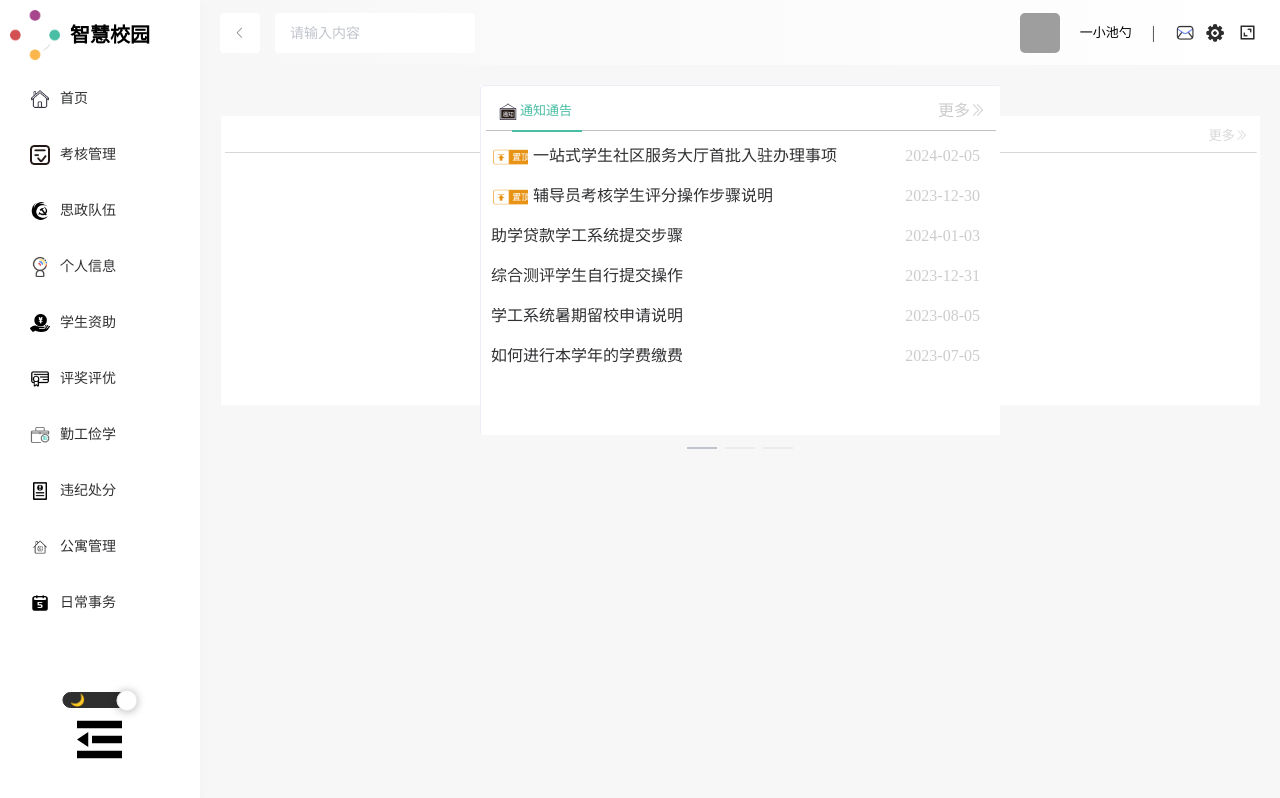
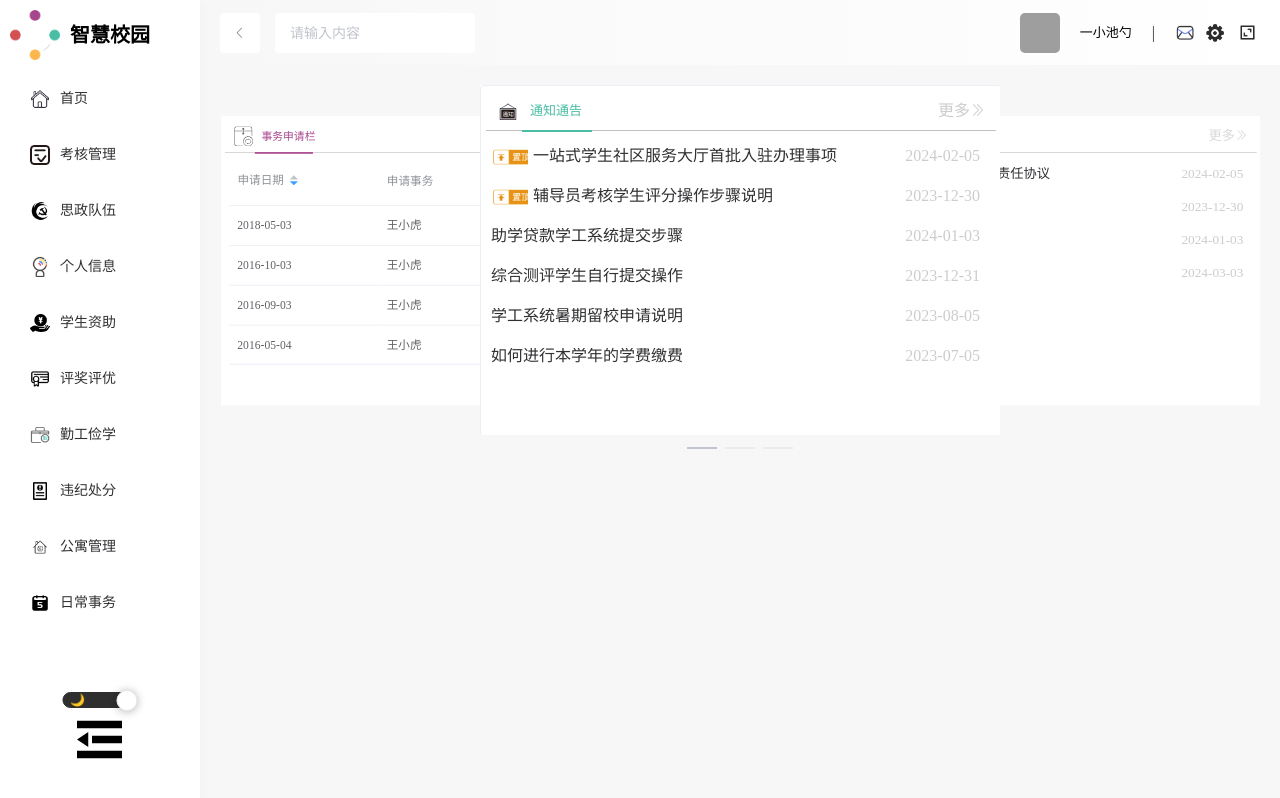
Before and after one commit to NtoStudy/NH-School-admin, a Vue app: page /#/Home in a window 1280 px wide. Built offline with nearby package versions, Linux system fonts and the light colour scheme; grey boxes are pictures that could not be loaded.

Commit message:
事物处理模块样式

```diff
--- a/src/api/index.js
+++ b/src/api/index.js
@@ -19,4 +19,7 @@ request.interceptors.response.use((res) => {
 })
 
 export const getHomeNotices = () => request({ url: '/notices' })
+
 export const getAllNotices = () => request({ url: '/allNoticesList' })
+
+export const getHomeDownload = () => request({ url: '/homeDownload' })
--- a/src/components/SvgIcon/index.vue
+++ b/src/components/SvgIcon/index.vue
@@ -1,8 +1,9 @@
 <template>
-  <svg :class="svgClass" aria-hidden="true" v-on="$listeners">
+  <svg :class="svgClass" :style="svgStyle" aria-hidden="true" v-on="$listeners">
     <use :xlink:href="iconName" />
   </svg>
 </template>
+
 <script>
 export default {
   name: 'SvgIcon',
@@ -14,6 +15,10 @@ export default {
     className: {
       type: String,
       default: ''
+    },
+    svgStyle: {
+      type: Object,
+      default: () => ({})
     }
   },
   computed: {
@@ -26,16 +31,11 @@ export default {
       } else {
         return 'svg-icon'
       }
-    },
-    styleExternalIcon () {
-      return {
-        mask: `url(${this.iconClass}) no-repeat 50% 50%`,
-        '-webkit-mask': `url(${this.iconClass}) no-repeat 50% 50%`
-      }
     }
   }
 }
 </script>
+
 <style scoped>
 .svg-icon {
   width: 1.5em;
@@ -44,9 +44,10 @@ export default {
   fill: currentColor;
   overflow: hidden;
 }
+
 .svg-external-icon {
   background-color: currentColor;
-  mask-size: cover!important;
+  mask-size: cover !important;
   display: inline-block;
 }
 </style>
--- a/src/mock/index.js
+++ b/src/mock/index.js
@@ -46,6 +46,17 @@ Mock.mock('/api/allNoticesList', 'get', () => {
   }
 })
 
+Mock.mock('/api/homeDownload', 'get', () => {
+  return {
+    data: [
+      { id: 1, context: '假期留校家长意见书及安全责任协议', time: '2024.02.05' },
+      { id: 2, context: '国开行生源地贷款续贷证明', time: '2023.12.30' },
+      { id: 3, context: '学籍处理相关表格', time: '2024.01.03' },
+      { id: 4, context: '推优团会相关表格', time: '2024.03.03' }
+    ]
+  }
+})
+
 // 启动 Mock 服务
 Mock.setup({
   timeout: '200-400'
--- a/src/store/modeules/home/index.js
+++ b/src/store/modeules/home/index.js
@@ -1,7 +1,8 @@
-import { getHomeNotices, getAllNotices } from '@/api'
+import { getHomeNotices, getAllNotices, getHomeDownload } from '@/api'
 const state = {
   homeNotices: [],
-  allNotices: []
+  allNotices: [],
+  homeDownLoad: []
 }
 const mutations = {
   FETCHHOMENOTICES (state, data) {
@@ -9,6 +10,9 @@ const mutations = {
   },
   FETCHALLNOTICES (state, data) {
     state.allNotices = data
+  },
+  FETCHHOMEDOWNLOAD (state, data) {
+    state.homeDownLoad = data
   }
 }
 const actions = {
@@ -19,6 +23,10 @@ const actions = {
   async fetchAllNotices ({ commit }) {
     const res = await getAllNotices()
     commit('FETCHALLNOTICES', res.data)
+  },
+  async fetchHomeDownload ({ commit }) {
+    const res = await getHomeDownload()
+    commit('FETCHHOMEDOWNLOAD', res.data)
   }
 }
 const getters = {}
--- /dev/null
+++ b/src/views/NanHome/application-table/index.vue
@@ -0,0 +1,72 @@
+<script>
+export default {
+  name: 'application-table',
+  data () {
+    return {
+      tableData: [{
+        date: '2016-05-02',
+        name: '王小虎',
+        address: '已处理'
+      }, {
+        date: '2016-05-04',
+        name: '王小虎',
+        address: '已处理'
+      }, {
+        date: '2016-05-01',
+        name: '王小虎',
+        address: '已处理'
+      }, {
+        date: '2016-05-03',
+        name: '王小虎',
+        address: '已处理'
+      }, {
+        date: '2016-09-03',
+        name: '王小虎',
+        address: '已处理'
+      }, {
+        date: '2016-10-03',
+        name: '王小虎',
+        address: '已处理'
+      }, {
+        date: '2018-05-03',
+        name: '王小虎',
+        address: '已处理'
+      }]
+    }
+  },
+  methods: {
+    formatter (row, column) {
+      return row.address
+    }
+  }
+}
+</script>
+
+<template>
+  <el-table
+    :data="tableData"
+    style="width: 100%"
+    height="250"
+    :default-sort = "{prop: 'date', order: 'descending'}"
+  >
+    <el-table-column
+      prop="date"
+      label="申请日期"
+      sortable
+      width="180">
+    </el-table-column>
+    <el-table-column
+      prop="name"
+      label="申请事务">
+    </el-table-column>
+    <el-table-column
+      prop="address"
+      label="处理状态"
+      width="85"
+      :formatter="formatter">
+    </el-table-column>
+  </el-table>
+</template>
+
+<style scoped>
+</style>
--- a/src/views/NanHome/index.vue
+++ b/src/views/NanHome/index.vue
@@ -5,7 +5,7 @@
         <card-container>
           <template v-slot:header>
               <div class="el-header-div_left">
-                <svg-icon iconClass="notice"></svg-icon>
+                <svg-icon iconClass="notice" :svgStyle="{ marginRight: '10px' }"></svg-icon>
                 <span class="div-span_title">通知通告</span>
               </div>
               <div class="el-header-div_more">
@@ -24,7 +24,7 @@
         <card-container>
           <template v-slot:header>
             <div class="el-header-div_left">
-              <svg-icon iconClass="download"></svg-icon>
+              <svg-icon iconClass="download" :svgStyle="{ marginRight: '10px'}"></svg-icon>
               <span class="div-span_title">文件下载</span>
             </div>
             <div class="el-header-div_more">
@@ -32,13 +32,28 @@
               <i class="el-icon-d-arrow-right"></i>
             </div>
           </template>
-          <template v-slot:main></template>
+          <template v-slot:main>
+            <template v-for="item in homeDownLoad">
+              <ListItem :item="item" :key="item.id"></ListItem>
+            </template>
+          </template>
         </card-container>
       </el-carousel-item>
       <el-carousel-item class="el-carousel-item_application">
         <card-container>
-          <template v-slot:header></template>
-          <template v-slot:main></template>
+          <template v-slot:header>
+            <div class="el-header-div_left">
+              <svg-icon iconClass="application" :svgStyle="{ marginRight: '10px'}"></svg-icon>
+              <span class="div-span_title">事务申请栏</span>
+            </div>
+            <div class="el-header-div_more">
+              <span @click="CLICKLOOKMORE">更多</span>
+              <i class="el-icon-d-arrow-right"></i>
+            </div>
+          </template>
+          <template v-slot:main>
+            <ApplicationTable></ApplicationTable>
+          </template>
         </card-container>
       </el-carousel-item>
     </el-carousel>
@@ -68,6 +83,7 @@
 </template>
 
 <script>
+import ApplicationTable from './application-table'
 import ListItem from './list-item'
 import CardContainer from './card-container'
 import PaginatorBox from './paginator-box'
@@ -92,15 +108,18 @@ export default {
     ListItem,
     PaginatorBox,
     TableHeader,
-    DialogArticle
+    DialogArticle,
+    ApplicationTable
   },
   async created () {
     await this.$store.dispatch('home/fetchHomeNotices')
+    await this.$store.dispatch('home/fetchHomeDownload')
   },
   computed: {
     ...mapState('home', {
       homeNotices: state => state.homeNotices,
-      allNotices: state => state.allNotices
+      allNotices: state => state.allNotices,
+      homeDownLoad: state => state.homeDownLoad
     })
   },
   methods: {
@@ -129,18 +148,14 @@ export default {
         .el-carousel__item {
             background-color: #fff;
          }
-         @mixin header {
+         @mixin header($color) {
            .el-header-div_left {
              display: flex;
              align-items: center;
-             .div-img_logo {
-               width: 40px;
-               margin-right: 10px;
-             }
              .div-span_title {
                position: relative;
                font-size: 13px;
-               color: #49BEA4;
+               color: $color;
                white-space: nowrap;
                &::after {
                  position: absolute;
@@ -149,25 +164,26 @@ export default {
                  content: '';
                  width: 70px;
                  height: 2px;
-                 background-color: #49BEA4;
+                 background-color: $color;
                }
              }
            }
            .el-header-div_more {
              color: #ccc;
              &:hover {
-               color: #49BEA4;
+               color: $color;
              }
            }
          }
          .el-carousel-item_notices {
-           @include header;
+           @include header(#49BEA4);
          }
          .el-carousel-item_download {
-           @include header;
+           @include header(#FBB64D);
+
          }
          .el-carousel-item_application {
-           @include header;
+           @include header(#A7458D);
          }
       }
     }
```
Also changed, not shown: src/icons/svg/application.svg (added).
